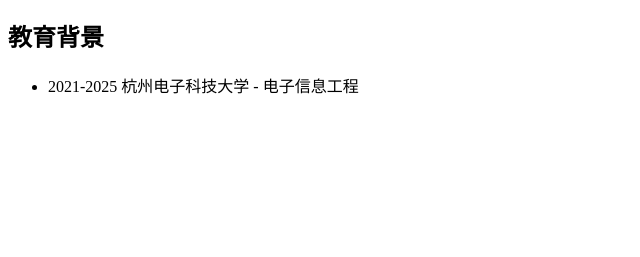
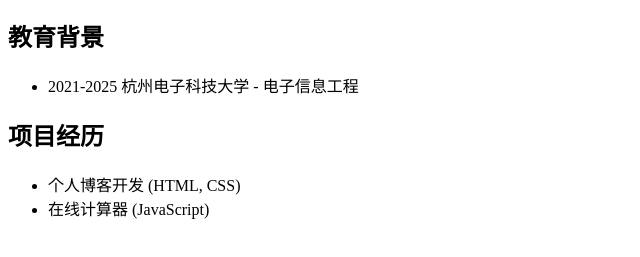
Before and after one commit to Hugo-Xuuu/my-resume, a plain HTML site: page index.html in a window 1280 px wide. Shown: the part 57-314 px from the top of the page, without its empty margins (0-640 px from the left). Drawn offline with Linux system fonts and the light colour scheme.

Commit message:
Feat: Add projects section

```diff
--- a/index.html
+++ b/index.html
@@ -7,5 +7,10 @@
 <ul>
   <li>2021-2025 杭州电子科技大学 - 电子信息工程</li>
 </ul>
+<h2>项目经历</h2>
+<ul>
+  <li>个人博客开发 (HTML, CSS)</li>
+  <li>在线计算器 (JavaScript)</li>
+</ul>
 </body>
 </html>
```
